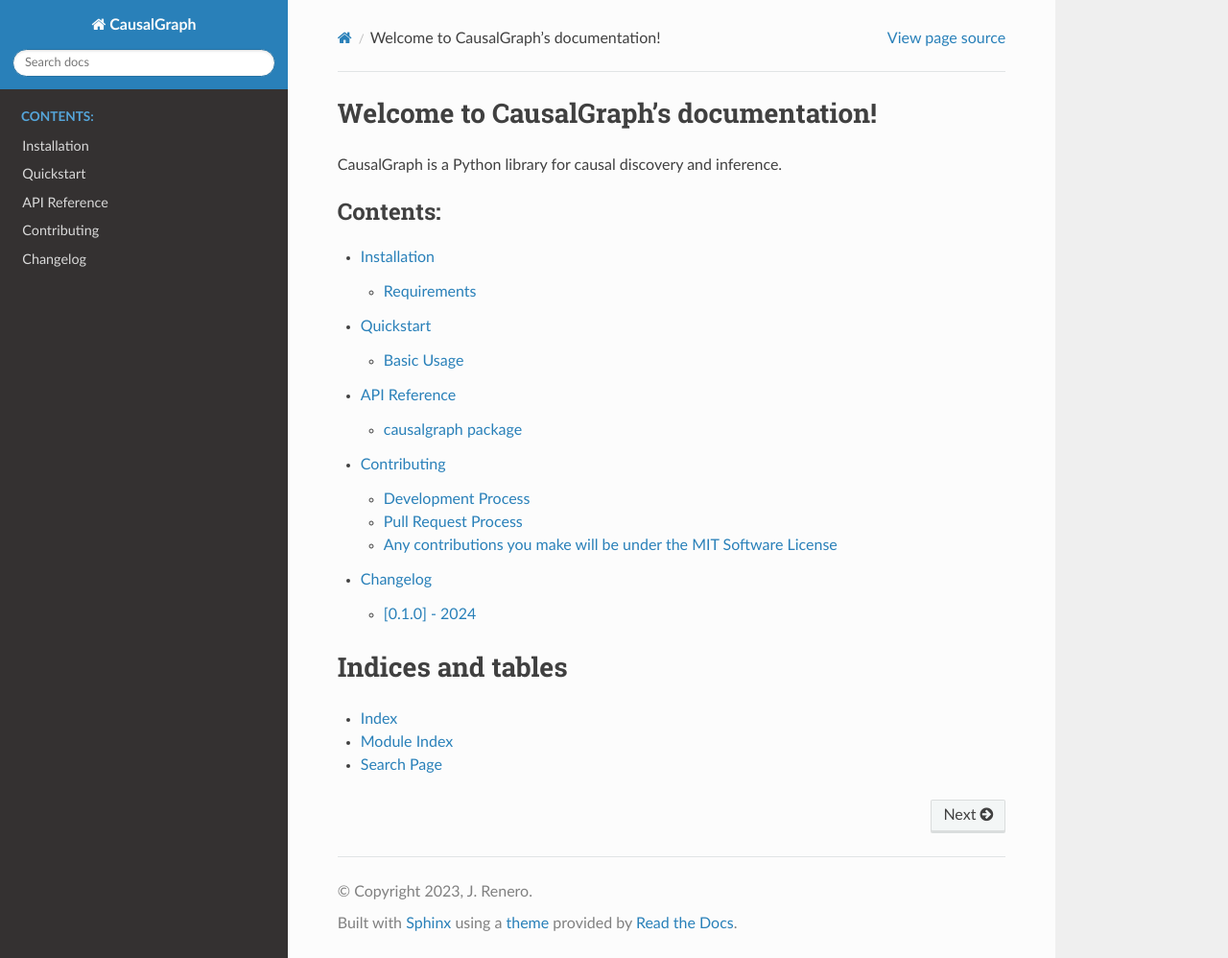
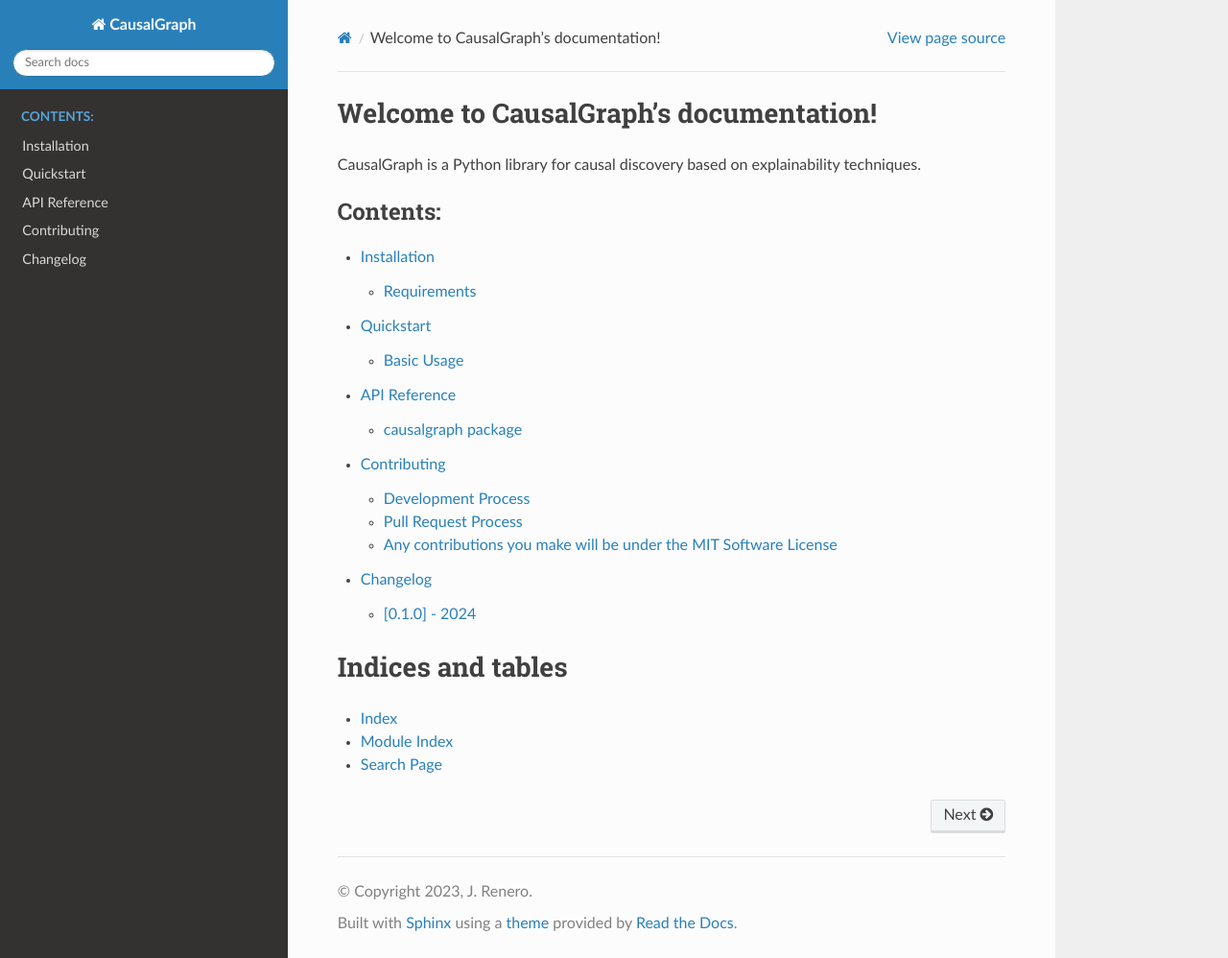
Before and after one commit to renero/causal-graph, a Sphinx documentation site: the page built from docs/index.rst, in a window 1280 px wide and 998 px high. Shown: the whole window at 96% size. Built offline with Sphinx 7.4.7 and the Read the Docs theme 3.1.0, drawn with Linux system fonts in a browser that asks for light colours; pages that are not in the unit, such as notebooks, are missing from menus.

Commit message:
docs: Update project description in documentation

```diff
--- a/docs/index.rst
+++ b/docs/index.rst
@@ -1,7 +1,7 @@
 Welcome to CausalGraph's documentation!
 ===================================
 
-CausalGraph is a Python library for causal discovery and inference.
+CausalGraph is a Python library for causal discovery based on explainability techniques.
 
 .. toctree::
    :maxdepth: 2
```
